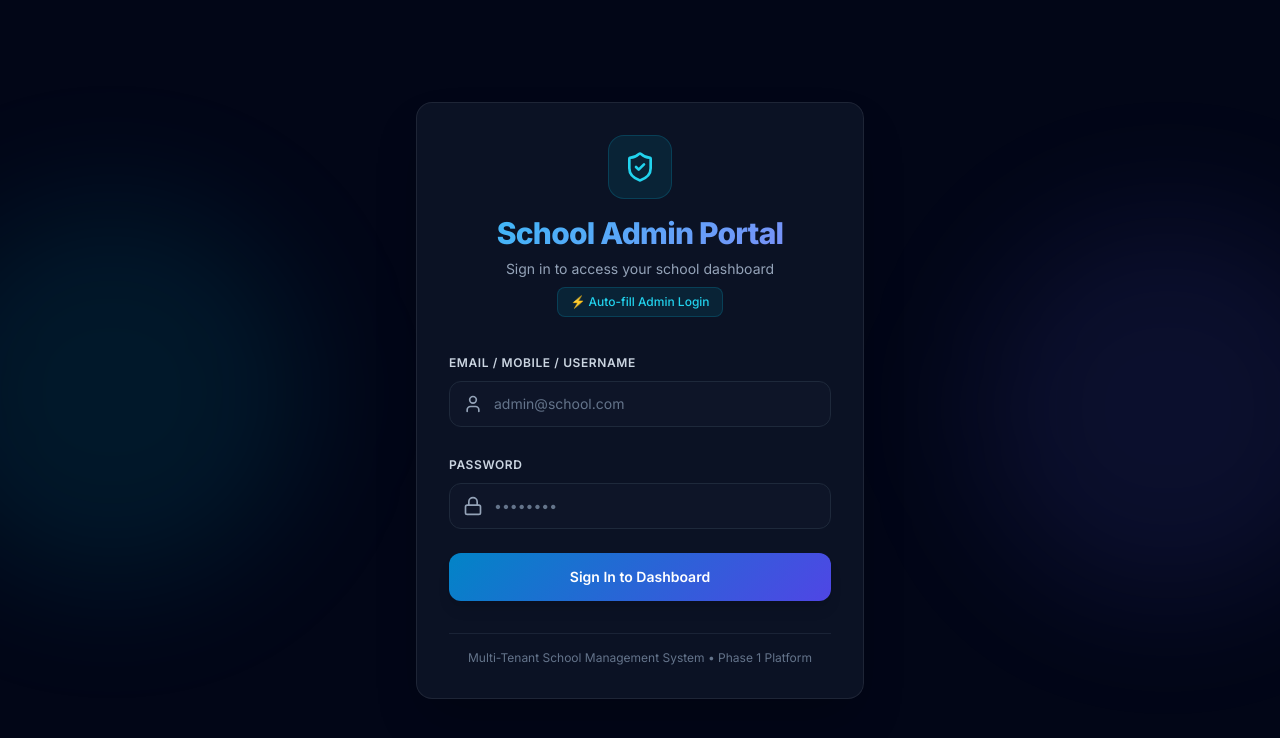
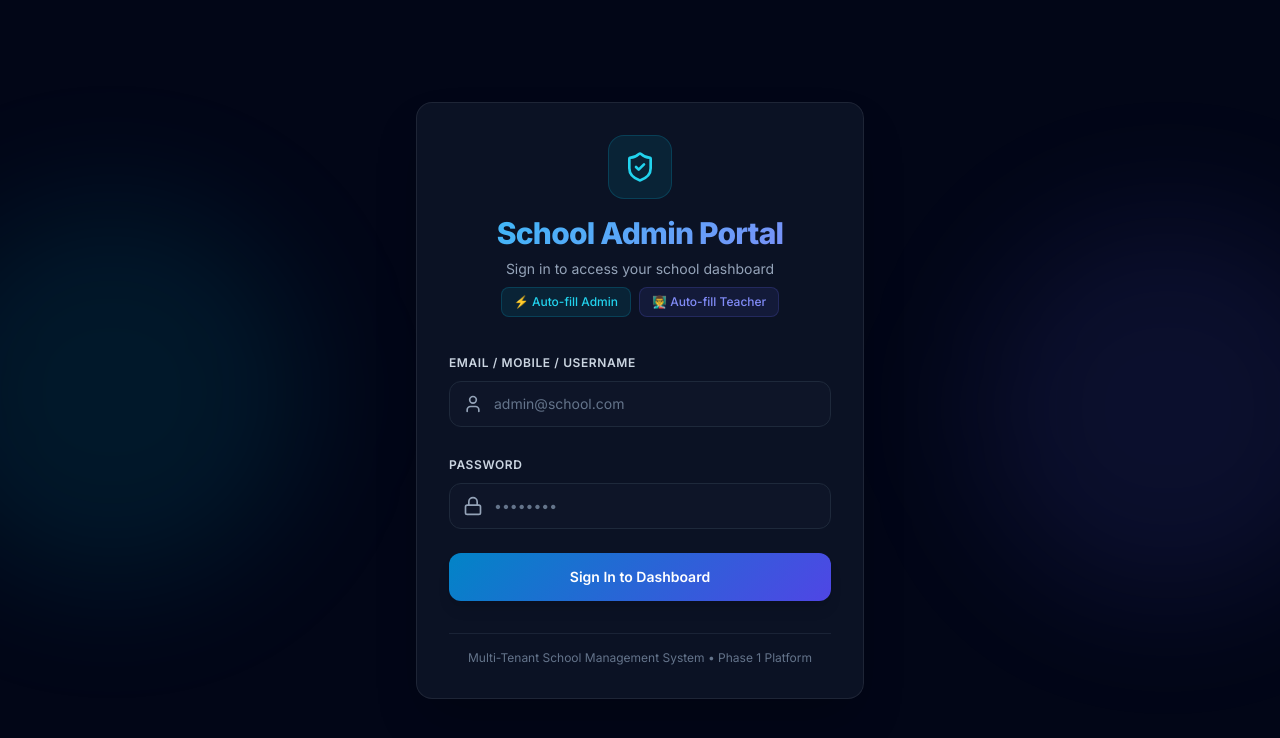
Before and after one commit to ravikantyadav00/UPS-Taiyyabpur-Badha, a Next.js app in the folder apps/web/: page /login in a window 1280 px wide. Shown: the top 738 px of the page. Built offline with nearby package versions, Linux system fonts and the light colour scheme; no server answers.

Commit message:
fix: enforce safe optional chaining across all teacher portal components and add Teacher Auto-fill login button

```diff
--- a/apps/web/app/login/page.tsx
+++ b/apps/web/app/login/page.tsx
@@ -51,16 +51,28 @@ export default function LoginPage() {
           <p className="text-sm text-slate-400">
             Sign in to access your school dashboard
           </p>
+          <div className="flex items-center justify-center gap-2 mt-2 flex-wrap">
             <button
               type="button"
               onClick={() => {
                 setIdentifier('admin@school.com');
                 setPassword('AdminSecret123!');
               }}
-            className="text-xs px-3 py-1.5 rounded-lg bg-cyan-500/10 hover:bg-cyan-500/20 text-cyan-400 border border-cyan-500/20 font-medium transition-colors inline-flex items-center gap-1.5 mt-2 cursor-pointer"
+              className="text-xs px-3 py-1.5 rounded-lg bg-cyan-500/10 hover:bg-cyan-500/20 text-cyan-400 border border-cyan-500/20 font-medium transition-colors inline-flex items-center gap-1.5 cursor-pointer"
             >
-            <span>⚡ Auto-fill Admin Login</span>
+              <span>⚡ Auto-fill Admin</span>
             </button>
+            <button
+              type="button"
+              onClick={() => {
+                setIdentifier('teacher@school.com');
+                setPassword('TeacherSecret123!');
+              }}
+              className="text-xs px-3 py-1.5 rounded-lg bg-indigo-500/10 hover:bg-indigo-500/20 text-indigo-400 border border-indigo-500/20 font-medium transition-colors inline-flex items-center gap-1.5 cursor-pointer"
+            >
+              <span>👨‍🏫 Auto-fill Teacher</span>
+            </button>
+          </div>
         </div>
 
         {error && (
--- a/apps/web/app/teacher/classes/[classId]/page.tsx
+++ b/apps/web/app/teacher/classes/[classId]/page.tsx
@@ -76,12 +76,11 @@ export default function ClassDetailsPage() {
 
   const filteredStudents = students.filter((s) => {
     const term = searchQuery.toLowerCase();
-    return (
-      s.firstName.toLowerCase().includes(term) ||
-      s.lastName.toLowerCase().includes(term) ||
-      s.admissionNumber.toLowerCase().includes(term) ||
-      (s.rollNumber && s.rollNumber.toLowerCase().includes(term))
-    );
+    const fn = s?.firstName?.toLowerCase() || '';
+    const ln = s?.lastName?.toLowerCase() || '';
+    const adm = s?.admissionNumber?.toLowerCase() || '';
+    const roll = s?.rollNumber?.toLowerCase() || '';
+    return fn.includes(term) || ln.includes(term) || adm.includes(term) || roll.includes(term);
   });
 
   const className = students[0]?.class?.name || 'Class';
--- a/apps/web/app/teacher/layout.tsx
+++ b/apps/web/app/teacher/layout.tsx
@@ -21,7 +21,7 @@ export default function TeacherLayout({
     );
   }
 
-  if (!user || user.role !== 'TEACHER') {
+  if (!user || (user.role !== 'TEACHER' && user.role !== 'ADMIN')) {
     return (
       <div className="min-h-screen bg-slate-950 flex items-center justify-center p-4">
         <div className="glass-panel p-8 rounded-2xl max-w-md w-full text-center space-y-4 border border-red-500/20">
--- a/apps/web/app/teacher/students/page.tsx
+++ b/apps/web/app/teacher/students/page.tsx
@@ -115,12 +115,11 @@ export default function TeacherStudentsPage() {
 
   const filteredStudents = students.filter((s) => {
     const term = searchQuery.toLowerCase();
-    return (
-      s.firstName.toLowerCase().includes(term) ||
-      s.lastName.toLowerCase().includes(term) ||
-      s.admissionNumber.toLowerCase().includes(term) ||
-      (s.rollNumber && s.rollNumber.toLowerCase().includes(term))
-    );
+    const fn = s?.firstName?.toLowerCase() || '';
+    const ln = s?.lastName?.toLowerCase() || '';
+    const adm = s?.admissionNumber?.toLowerCase() || '';
+    const roll = s?.rollNumber?.toLowerCase() || '';
+    return fn.includes(term) || ln.includes(term) || adm.includes(term) || roll.includes(term);
   });
 
   return (
```
Also changed, not shown: 1 other file (tests, documents, lock files or other folders). Lines whose indentation alone changed are shown as unchanged.
